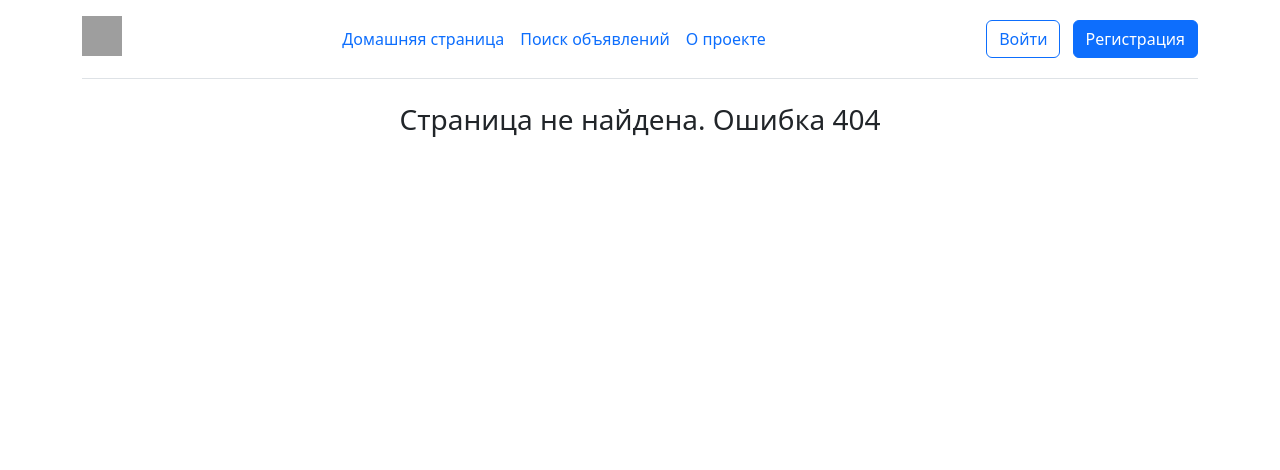
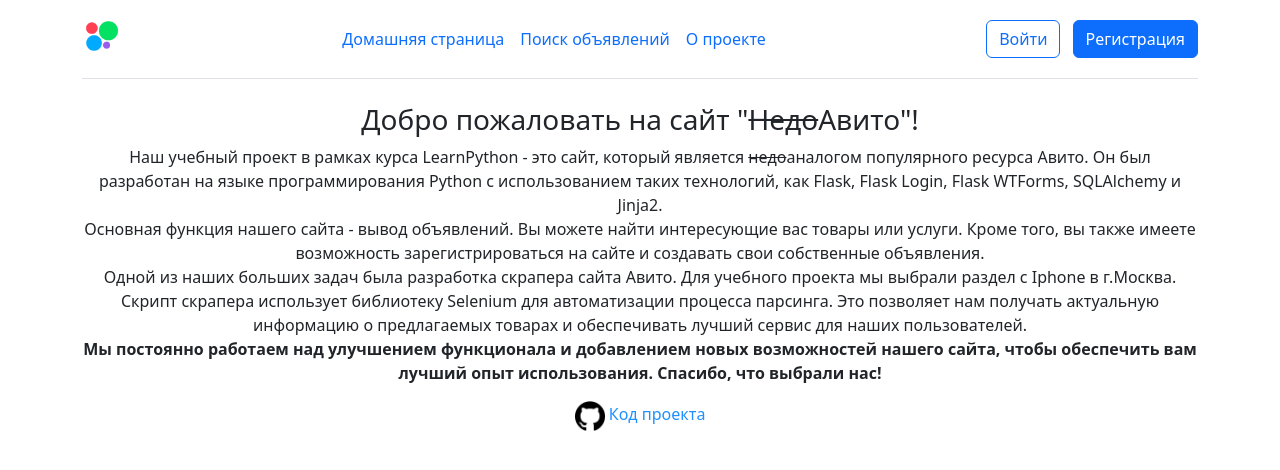
Before and after one commit to hodakoov/advertising_site, a Flask app: page /about in a window 1280 px wide. Shown: the top 470 px of the page. Run offline with Flask 3, Linux system fonts and the light colour scheme; data that the repository does not hold is empty; grey boxes are pictures that could not be loaded.

Commit message:
Добавлена страница "О проекте" + мелкие правки по проекту (#11)
- Исправлены повторяющиеся всплывающие уведомления
- Изменена сортировка выдачи объявлений на главной странице
- Добавлена страница "О проекте"
- Добавлен README.md

```diff
--- a/app/__init__.py
+++ b/app/__init__.py
@@ -29,8 +29,12 @@ def create_app(config_class=Config):
         return redirect(url_for('user.create_ad_user'))
 
     @app.errorhandler(404)
-    def too_large(e):
+    def not_found(e):
         return render_template('404_error.html')
+
+    @app.errorhandler(500)
+    def internal_error(error):
+        return "<h3>Ошибка на сервере. Обратитесь к администратору</h3>"
 
     # Регистрация blueprints
     app.register_blueprint(admin_blueprint)
--- a/app/create_user.py
+++ b/app/create_user.py
@@ -26,4 +26,4 @@ with app.app_context():
 
     db.session.add(new_user)
     db.session.commit()
-    print('Содан пользователь с id={}'.format(new_user.id))
+    print('Создан пользователь с id={}'.format(new_user.id))
--- /dev/null
+++ b/app/templates/about.html
@@ -0,0 +1,31 @@
+{% extends 'base.html' %}
+
+{% block content %}
+    <div class="container text-center">
+        <div class="row">
+            <h3>Добро пожаловать на сайт "<s>Недо</s>Авито"!</h3>
+            <p>
+                Наш учебный проект в рамках курса LearnPython - это сайт, который является <s>недо</s>аналогом
+                популярного ресурса Авито.
+                Он был разработан на языке программирования Python с использованием таких технологий,
+                как Flask, Flask Login, Flask WTForms, SQLAlchemy и Jinja2.
+                <br>Основная функция нашего сайта - вывод объявлений. Вы можете найти интересующие вас товары или
+                услуги.
+                Кроме того, вы также имеете возможность зарегистрироваться на сайте и создавать свои собственные
+                объявления.
+                <br>Одной из наших больших задач была разработка скрапера сайта Авито. Для учебного проекта мы выбрали
+                раздел с Iphone
+                в г.Москва. Скрипт скрапера использует библиотеку Selenium для автоматизации процесса парсинга.
+                Это позволяет нам получать актуальную информацию о предлагаемых товарах и
+                обеспечивать лучший сервис для наших пользователей.
+                <br>
+                <b>Мы постоянно работаем над улучшением функционала и добавлением новых возможностей нашего сайта,
+                    чтобы обеспечить вам лучший опыт использования. Спасибо, что выбрали нас!</b>
+            </p>
+        </div>
+        <a href="https://github.com/hodakoov/advertising_site"
+           style="text-decoration: none; color: dodgerblue;">
+            <img src="{{ url_for('static', filename='img/github.png') }}"
+                 width="30" height="30" role="img" aria-label="Bootstrap"> Код проекта</a>
+    </div>
+{% endblock %}
--- a/app/templates/base.html
+++ b/app/templates/base.html
@@ -3,10 +3,11 @@
   <head>
     <meta charset="utf-8">
     <meta name="viewport" content="width=device-width, initial-scale=1">
-    <title>{% block title %} Клон Авито {%endblock%}</title>
+    <title>{% block title %} НедоАвито {%endblock%}</title>
      <link href="https://cdn.jsdelivr.net/npm/bootstrap@5.3.2/dist/css/bootstrap.min.css"
            rel="stylesheet" integrity="sha384-T3c6CoIi6uLrA9TneNEoa7RxnatzjcDSCmG1MXxSR1GAsXEV/Dwwykc2MPK8M2HN"
            crossorigin="anonymous">
+      <link rel="icon" href="{{ url_for('static', filename='img/avito_icon.png') }}" type="image/x-icon">
   <style>
       .name-item {
           color: rgb(0, 153, 247);
@@ -32,9 +33,8 @@
     <header class="d-flex flex-wrap align-items-center justify-content-center justify-content-md-between py-3 mb-4 border-bottom">
       <div class="mb-2 mb-md-0">
         <a href="{{ url_for('index.index') }}" class="d-inline-flex link-body-emphasis text-decoration-none">
-          <img src="https://downloadr2.apkmirror.com/wp-content/uploads/2023/01/60/63d0f52c0f817.png"
+          <img src="{{ url_for('static', filename='img/avito_icon.png') }}"
                class="bi" width="40" height="40" role="img" aria-label="Bootstrap">
-
         </a>
       </div>
 
@@ -45,7 +45,7 @@
         <li><a href="{{ url_for('user.read_ad_user') }}" class="nav-link px-2">Мои объявления</a></li>
         {% endif %}
         <li><a href="#" class="nav-link px-2">Поиск объявлений</a></li>
-        <li><a href="#" class="nav-link px-2">О проекте</a></li>
+        <li><a href="{{ url_for('index.about') }}" class="nav-link px-2">О проекте</a></li>
       </ul>
 
       <div class="text-center">
--- a/app/templates/index.html
+++ b/app/templates/index.html
@@ -1,6 +1,4 @@
 {% extends 'base.html' %}
-
-{% block title %} {{ title }}{% endblock %}
 
 {% block content %}
 
--- a/app/views.py
+++ b/app/views.py
@@ -1,5 +1,6 @@
-from flask import Blueprint, flash, render_template, redirect, request, url_for
+from flask import Blueprint, flash, render_template, redirect, request
 from flask_login import current_user, login_required
+from sqlalchemy import desc
 
 from app.extensions import db
 from app.forms import CommentForm
@@ -13,7 +14,7 @@ bp = Blueprint('index', __name__)
 @bp.route('/')
 def index():
     page = request.args.get('page', 1, type=int)
-    pagination = Post.query.paginate(page=page, per_page=8)
+    pagination = Post.query.order_by(desc('ad_datetime')).paginate(page=page, per_page=8)
     return render_template('index.html', pagination=pagination)
 
 
@@ -56,3 +57,8 @@ def add_comment():
             for error in errors:
                 flash('Некорректный комментарий', 'danger')
     return redirect(request.referrer)
+
+
+@bp.route('/about')
+def about():
+    return render_template('about.html')
--- a/config.py
+++ b/config.py
@@ -15,4 +15,4 @@ class Config:
     SECRET_KEY = '3c2b5a460cf5a395731dd6e98a5690cb'
 
     UPLOAD_FOLDER = os.path.join(basedir, 'app/media')
-    MAX_CONTENT_LENGTH = 2 * 1024 * 1024
+    MAX_CONTENT_LENGTH = 30 * 1024 * 1024
```
Also changed, not shown: app/templates/detail_page.html (+0 -7 lines), README.md, app/static/img/avito_icon.png (added), app/static/img/github.png (added).
